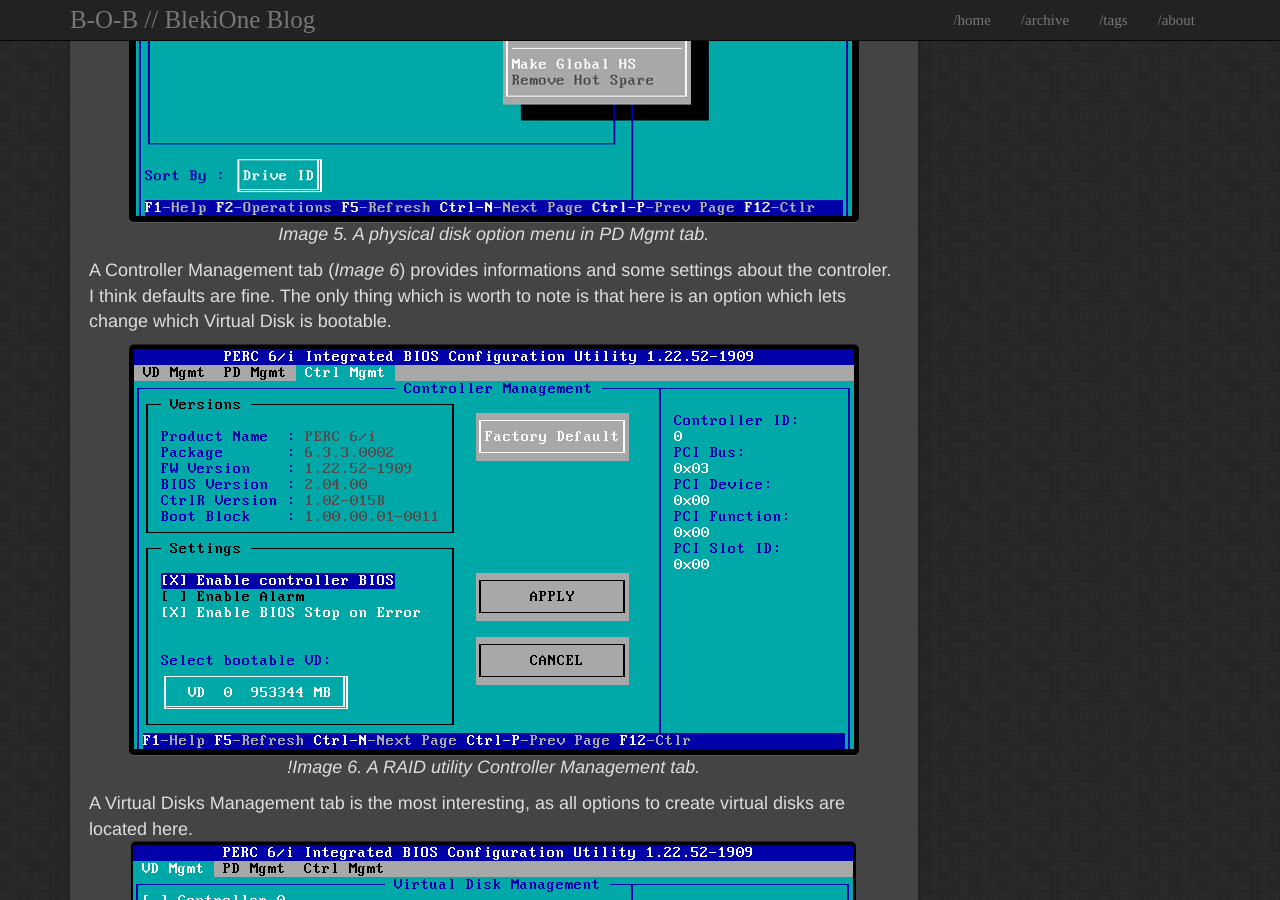
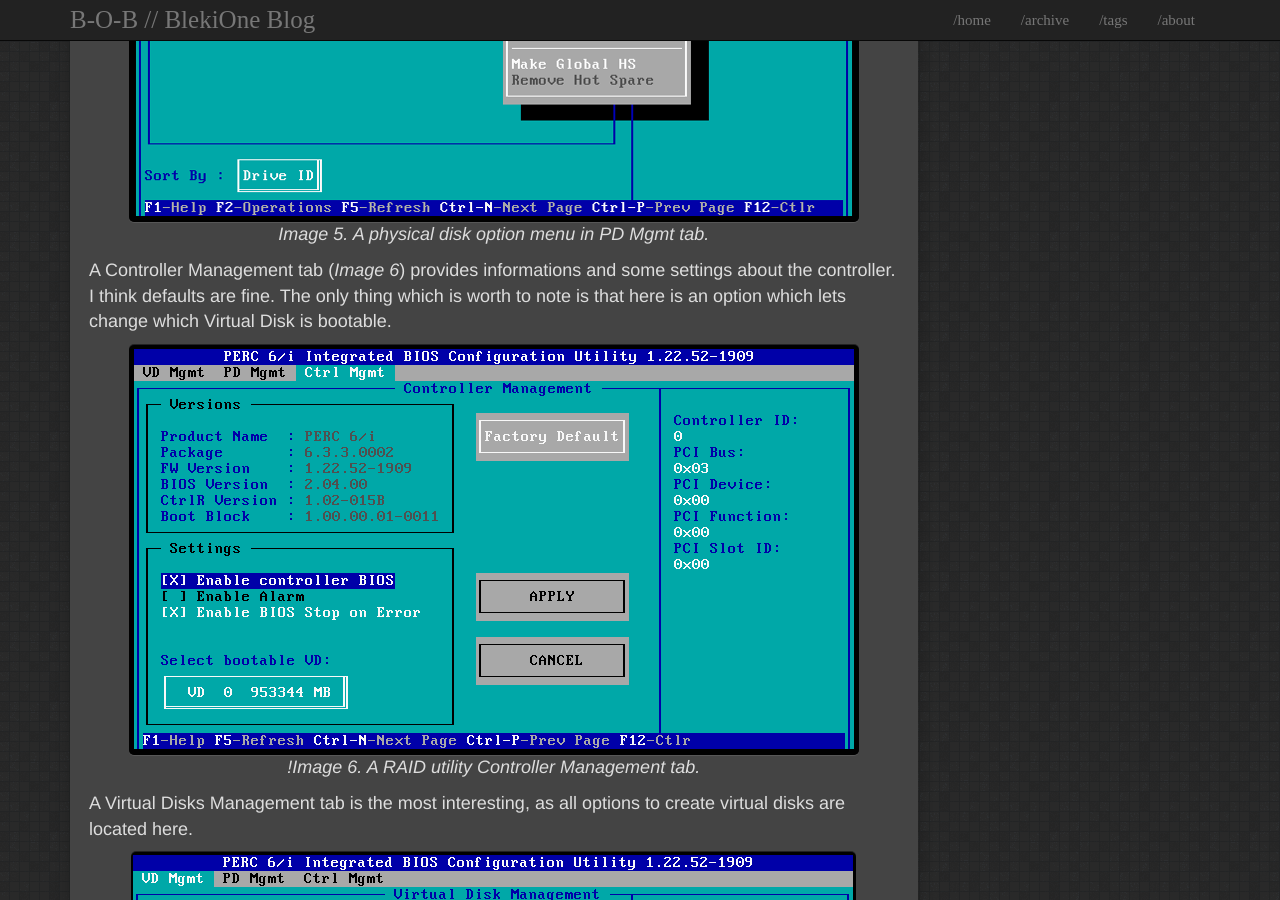
Before and after one commit to blekione/blekione.github.io, a Jekyll site: the page built from _posts/2018-03-21-its-time-to-RAID.md, in a window 1280 px wide and 900 px high, scrolled down 3239 px. Built offline with Jekyll 4.4.1, drawn with Linux system fonts in a browser that asks for light colours; some of the changed text lies outside the part shown.

Commit message:
Fix some spelling errors and layout things.

```diff
--- a/_posts/2018-03-21-its-time-to-RAID.md
+++ b/_posts/2018-03-21-its-time-to-RAID.md
@@ -41,15 +41,20 @@ A Physical Disk Management tab shows all installed HDDs (if they are installed p
 
 ![img]({{ 'assets/images/2018/03/RAID_Controller_PD_Mgmt02.png' | relative_url }}){: .center-image }*Image 5. A physical disk option menu in PD Mgmt tab.*
 
-A Controller Management tab (_Image 6_) provides informations and some settings about the controler. I think defaults are fine. The only thing which is worth to note is that here is an option which lets change which Virtual Disk is bootable.
+A Controller Management tab (_Image 6_) provides informations and some settings about the controller. I think defaults are fine. The only thing which is worth to note is that here is an option which lets change which Virtual Disk is bootable.
 
 ![img]({{ 'assets/images/2018/03/RAID_Ctrl_Mgmt.png' | relative_url }}){: .center-image }*!Image 6. A RAID utility Controller Management tab.*
 
 A Virtual Disks Management tab is the most interesting, as all options to create virtual disks are located here.
+
 ![img]({{ 'assets/images/2018/03/RAID_VD_Mgmt_01.png' | relative_url }}){: .center-image }*Image 7. A RAID utility Virtual Disks Management tab.*
+
 I've already created Virtual Disk 0 (_Image 7_) which is a RAID 1 type array with 2 physical disks. Highlighting it and pressing `F2`{: .key} -> _Properties_ brings details about it (_Image 8_).
+
 ![img]({{ 'assets/images/2018/03/RAID_VD_Mgmt_02.png' | relative_url }}){: .center-image }*Image 8. A Virtual Disk properties window.*
+
 To create a new virtual disk I need to highlight the controller (I have only one) -> press `F2`{: .key} -> choose a _Create New VD_ option. This has opened a new window which is similar to the properties one. It lets to chose the RAID type and physical disk(s) for the array, together with some other settings, which I've left to defaults. After I've created Virtual Disks I had to initialise them. There is a option in a Virtual Disk menu to do that. The initialisation process is quite lengthy, which I believe is similar to formatting the disks. Pressing `ESC`{:.key} and accepting the decision has completed the process after which I have 3 virtual disks as on _Image 9_.
+
 ![img]({{ 'assets/images/2018/03/RAID_VD_Mgmt_03.png' | relative_url }}){: .center-image }*Image 9. A VD Mgmt tab with 3 virtual disks.*
 
 Overall the process of setting RAID arrays is very intuitive in a PERC 6 utility software. The tool is not overwhelmed with a large number of options and as such RAID arrays can be set without support from User Guide, if you know what RAID types will be used. I think next time I would need this tool will be only when I add more HDDs to my server - it still has 2 empty caddies, or when one of the disks will fail, which I hope won’t happen any soon.
```
Also changed, not shown: other parts of _posts/2018-03-21-its-time-to-RAID.md (+1 -1 lines).
